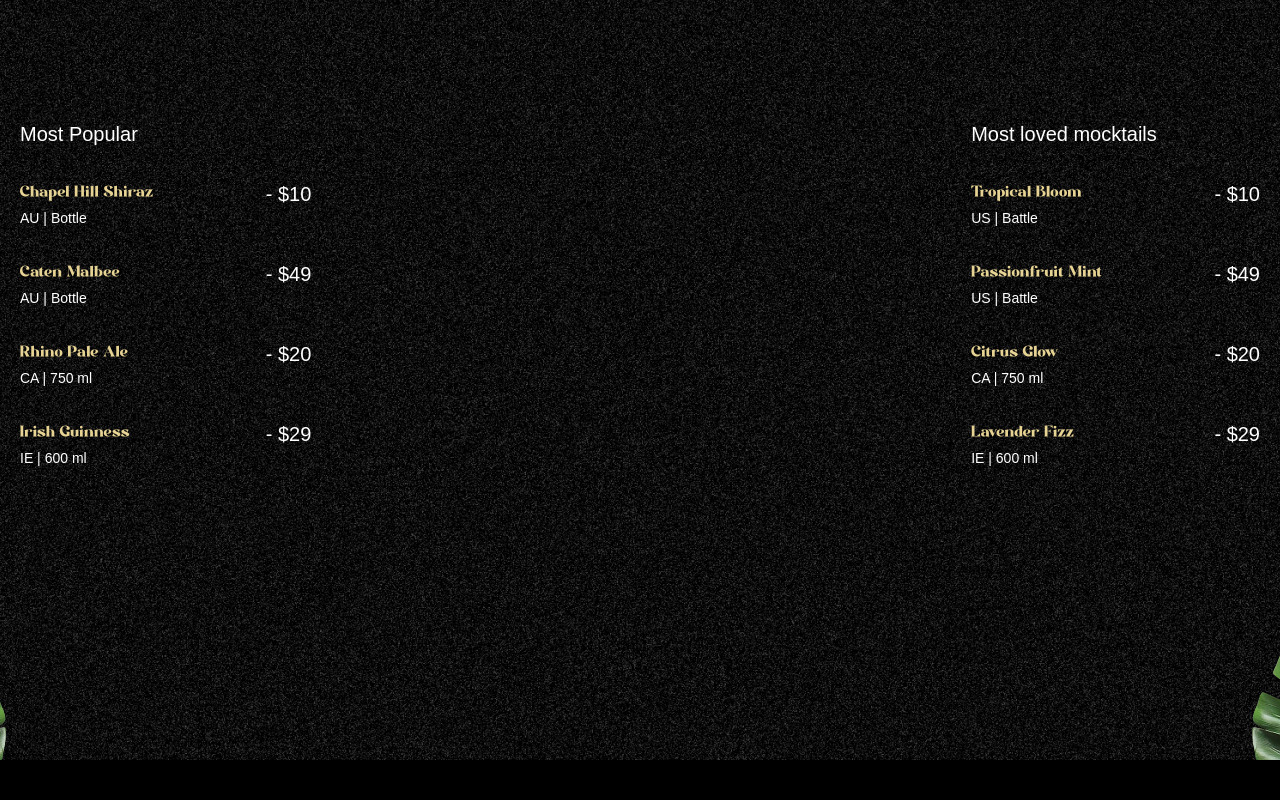
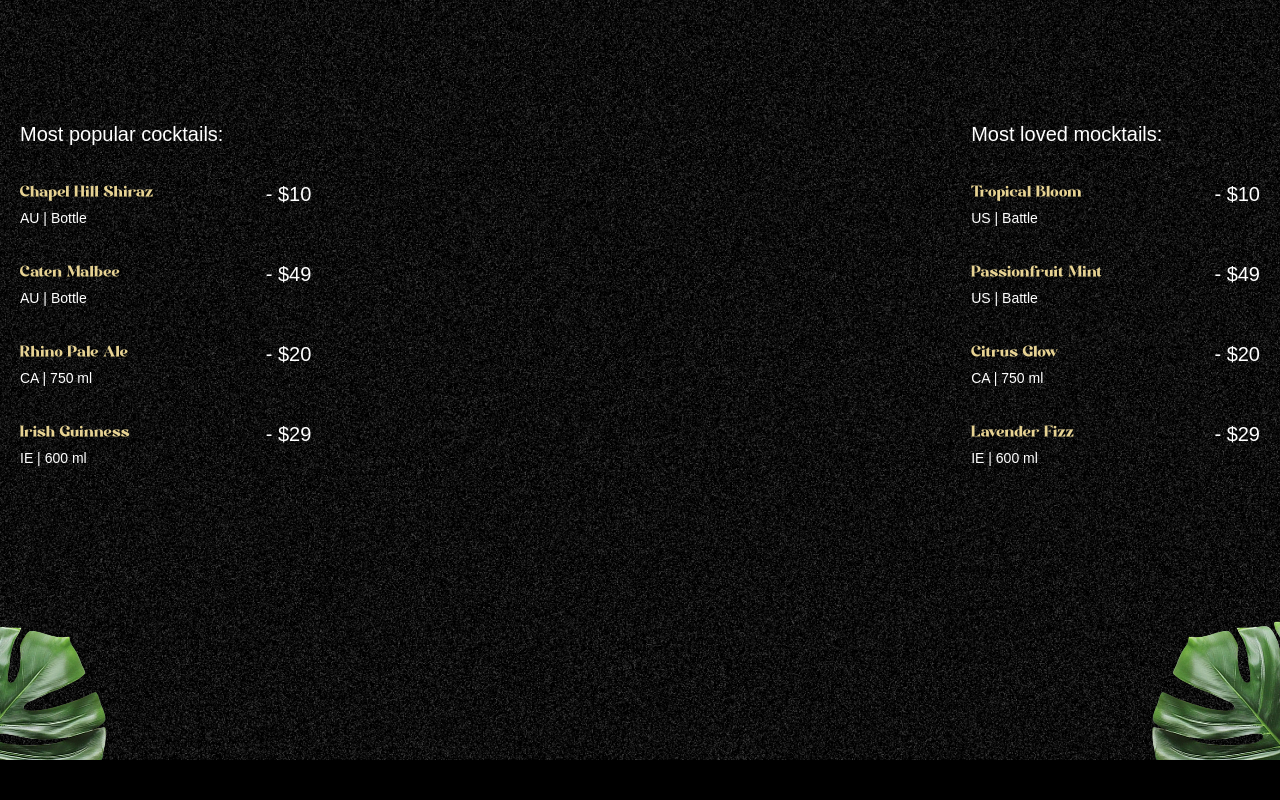
Before and after one commit to paulodavid8/gsap_cocktails, a React (Vite) app: page / in a window 1280 px wide. Shown: the part 840-1640 px from the top of the page. Built offline with nearby package versions, Linux system fonts and the light colour scheme; a web font is replaced by a local one.

Commit message:
cocktails upd

```diff
--- a/src/components/Cocktails.jsx
+++ b/src/components/Cocktails.jsx
@@ -17,26 +17,27 @@ const Cocktails = () => {
 
         parallaxTimeline
         .from('#c-left-leaf', {
-            x: -200,
+            x: -100,
             y: 100
         })
         .from('#c-right-leaf', {
-            x: 200,
+            x: 100,
             y: 100
         }, 0)
 
     })
 
   return (
-    <section id='cocktails' className='noisy'>
-        <img src='/images/cocktail-left-leaf.png' alt='l-leaf' id='c-left-leaf' />
-        <img src='/images/cocktail-right-leaf.png' alt='r-leaf' id='c-right-leaf' />
+    <section id="cocktails" className="noisy">
+    <img src="/images/cocktail-left-leaf.png" alt="l-leaf" id="c-left-leaf" />
+    <img src="/images/cocktail-right-leaf.png" alt="r-leaf" id="c-right-leaf" />
 
     <div className="list">
        <div className="popular">
-                <h2>Most Popular</h2>
+        <h2>Most popular cocktails:</h2>
+
         <ul>
-                    {cocktailLists.map(({name, country, detail, price}) => (
+           {cocktailLists.map(({ name, country, detail, price }) => (
             <li key={name}>
                <div className="md:me-28">
                 <h3>{name}</h3>
@@ -49,9 +50,10 @@ const Cocktails = () => {
        </div>
 
        <div className="loved">
-                <h2>Most loved mocktails</h2>
+        <h2>Most loved mocktails:</h2>
+
         <ul>
-                    {mockTailLists.map(({name, country, detail, price}) => (
+           {mockTailLists.map(({ name, country, detail, price }) => (
             <li key={name}>
                <div className="me-28">
                 <h3>{name}</h3>
```
Lines whose indentation alone changed are shown as unchanged.
